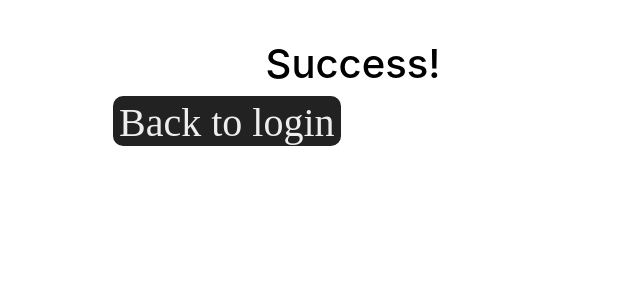
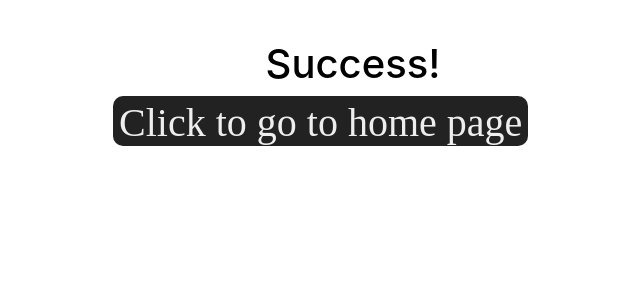
Before and after one commit to Mop-n-more/management-app, a React app in the folder client/: page /success in a window 1280 px wide. Shown: the top 300 px of the page, without its empty margins (287-927 px from the left). Built offline with nearby package versions, Linux system fonts and the light colour scheme.

Commit message:
initial implementation of redirect of login to success page using history hook

```diff
--- a/client/src/App/pages/Login.js
+++ b/client/src/App/pages/Login.js
@@ -1,17 +1,19 @@
 // used ⬇️ for understanding form handling with react hooks
 // https://rangle.io/blog/simplifying-controlled-inputs-with-hooks/
-import React, { useEffect, useState }from 'react';
+import React, { useState }from 'react';
 import { CenteredContainer } from '../styles/centeredContainer';
 import { NextLine } from '../styles/nextLine';
 import { Title } from '../styles/title';
-import { Link } from 'react-router-dom';
+import { Link, useHistory } from 'react-router-dom';
 import Form from 'react-bootstrap/Form';
 import Button from 'react-bootstrap/Button';
 
-function Login() {
+export default function Login(props) {
 
   const [email, setEmail] = useState('');
   const [password, setPassword] =useState('');
+
+  const history = useHistory();
 
   const options = {
     method: 'POST',
@@ -27,14 +29,16 @@ function Login() {
 
   const handleSubmit = async (e) => {
     e.preventDefault();
-    console.log(email, password);
+    // console.log(email, password);
     await fetch(process.env.API_SENDLOGIN_URL, options)
     .then((response) => {
       if (response.status >= 400 && response.status < 600) {
         throw new Error("Bad response from server")
       }
     })
-    .then((returnedResponse) => returnedResponse.json())
+    .then(() => {
+      history.push('/success')
+    })
     .catch((err) => console.error(err))
   }
 
@@ -92,5 +96,3 @@ function Login() {
     </CenteredContainer>
   );
 }
-
-export default Login;
--- a/client/src/App/pages/SignUp.js
+++ b/client/src/App/pages/SignUp.js
@@ -6,7 +6,7 @@ import Form from 'react-bootstrap/Form';
 import Button from 'react-bootstrap/Button';
 import { Link } from 'react-router-dom/cjs/react-router-dom.min';
 
-function SignUp() {
+export default function SignUp() {
 
   const [firstName, setFirstName] = useState('');
   const [lastName, setLastName] = useState('');
@@ -113,5 +113,3 @@ function SignUp() {
     </CenteredContainer>
   );
 }
-
-export default SignUp;
--- a/client/src/App/pages/Success.js
+++ b/client/src/App/pages/Success.js
@@ -4,21 +4,19 @@ import { Button } from '../styles/button';
 import { Title } from '../styles/title';
 import { CenteredContainer } from '../styles/centeredContainer';
 
-function Success() {
+export default function Success() {
   return (
     <CenteredContainer>
-    <div className='App'>
-      <Title>Success!</Title>
-        {/** Link to List.js */}
-            <Link to={'./login'}>
+      <div className='App'>
+        <Title>Success!</Title>
+          {/** Link to List.js */}
+            <Link to={'./home'}>
               <Button variant='raised'>
-                Back to login
+                Click to go to home page
               </Button>
             </Link>
-    </div>
+      </div>
 
     </CenteredContainer>
   );
 }
-
-export default Success;
```
Also changed, not shown: client/src/App/pages/Failure.js (+5 -7 lines).
